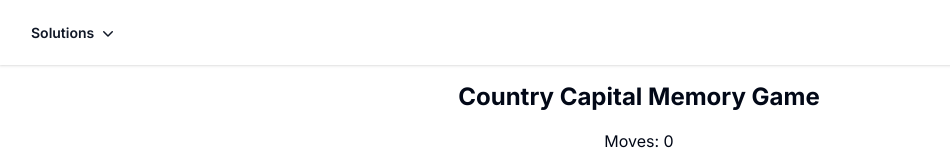
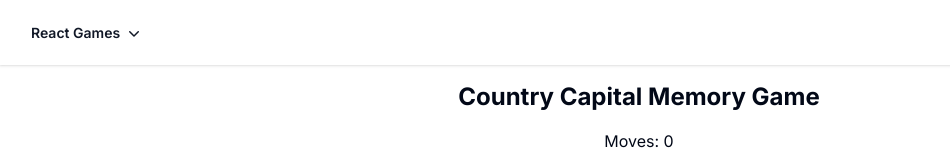
Before and after one commit to cxt9/react-games, a Next.js app: page /flag-capital-memory-cards/one-player in a window 1280 px wide. Shown: the top 160 px of the page, without its empty margins (1-951 px from the left). Built offline with nearby package versions, Linux system fonts and the light colour scheme.

Commit message:
React Games Title

```diff
--- a/src/app/Header.tsx
+++ b/src/app/Header.tsx
@@ -53,7 +53,7 @@ export default function Header() {
       <div className="bg-white py-5">
         <div className="mx-auto max-w-7xl px-6 lg:px-8">
           <PopoverButton className="inline-flex items-center gap-x-1 text-sm font-semibold leading-6 text-gray-900">
-            Solutions
+            React Games
             <ChevronDownIcon aria-hidden="true" className="h-5 w-5" />
           </PopoverButton>
         </div>
```
